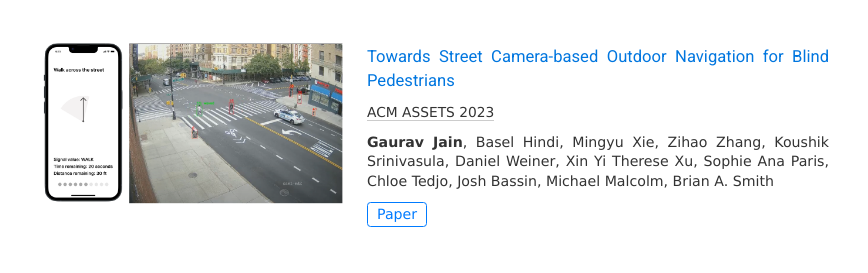
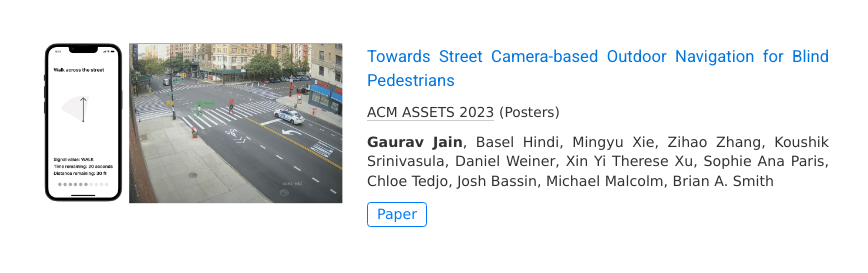
Before and after one commit to Gaurav1302/gaurav1302.github.io, a Jekyll site: the page built from index.html, in a window 1280 px wide and 900 px high, scrolled down 1091 px. Shown: the part 156-429 px from the top of the window, without its empty margins (204-1072 px from the left). Built offline with Jekyll 4.4.1, drawn with Linux system fonts in a browser that asks for light colours; nearby versions of some CDN libraries.

Commit message:
minor fix

```diff
--- a/index.html
+++ b/index.html
@@ -208,8 +208,8 @@ tags: about
           </a>
           <p class = "venue">
             <a href="https://assets23.sigaccess.org/" class="venue">ACM ASSETS 2023</a>
-            <!-- <span class= "venue_extras">(Extended Abstracts)</span>
-            <span class = "accept_rate">[Acceptance Rate: 34%]</span> -->
+            <span class= "venue_extras">(Posters)</span>
+            <!--  <span class = "accept_rate">[Acceptance Rate: 34%]</span> -->
          </p>
           <p class="authors">
           <span class="me_author"> Gaurav Jain</span>, <span class="co_author">Basel Hindi, Mingyu Xie, Zihao Zhang, Koushik Srinivasula, Daniel Weiner, Xin Yi Therese Xu, Sophie Ana Paris, Chloe Tedjo, Josh Bassin, Michael Malcolm, Brian A. Smith</span>
```
